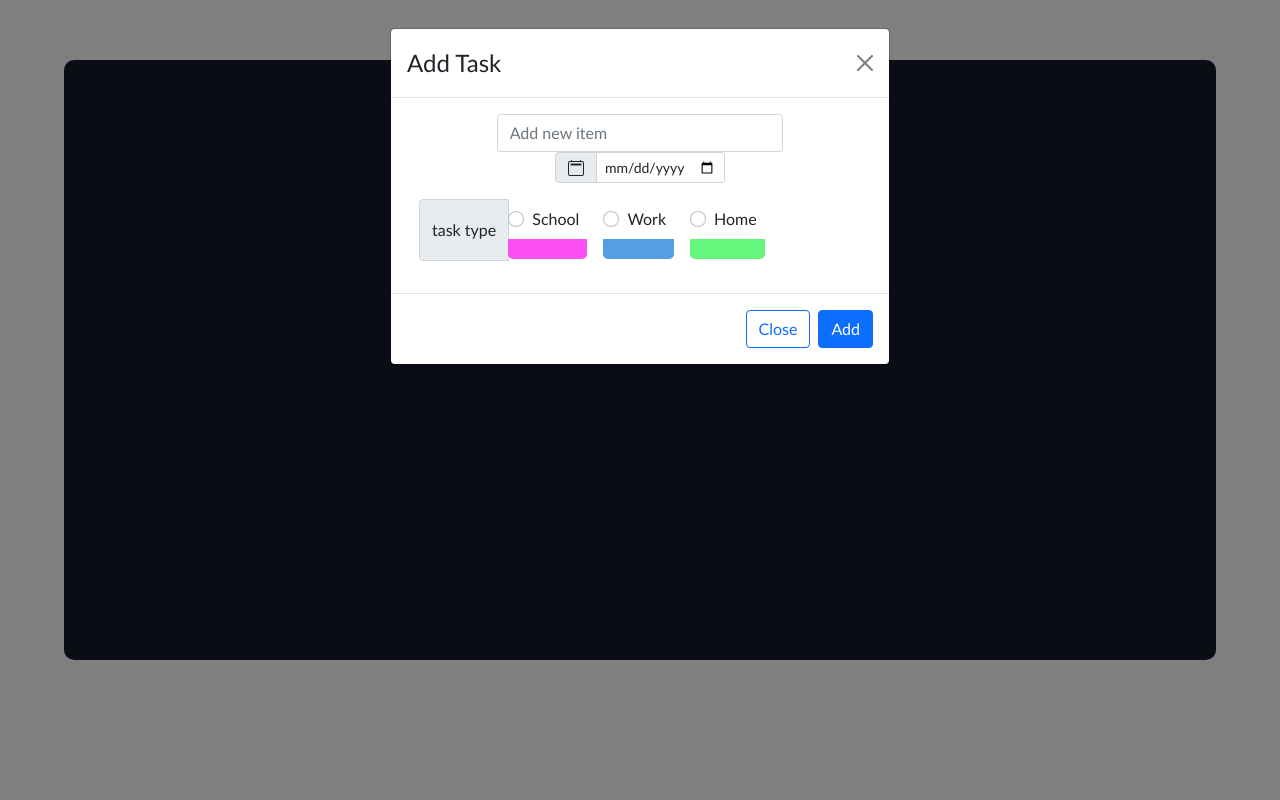
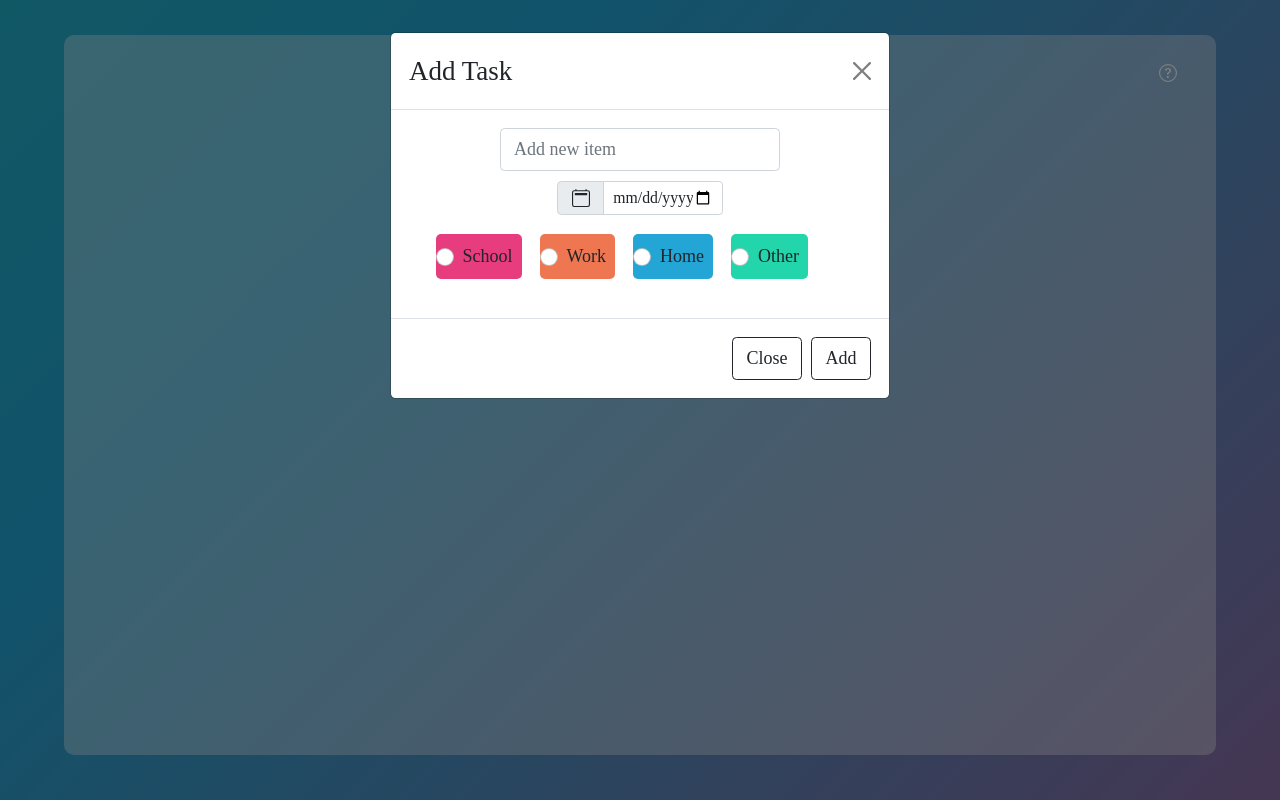
Before and after one commit to RachMink/todolist, a React (Create React App) app in the folder todolist/: page / in a window 1280 px wide. Both pictures are taken after a click on the button "Add new". Built offline with nearby package versions, Linux system fonts and the light colour scheme.

Commit message:
change bakground coloring and font

```diff
--- a/todolist/src/App.css
+++ b/todolist/src/App.css
@@ -1,12 +1,20 @@
 .App {
   text-align: center;
 }
+@import url('https://fonts.googleapis.com/css2?family=Indie+Flower&display=swap');
+@import url('https://fonts.googleapis.com/css2?family=Amatic+SC&family=Annie+Use+Your+Telescope&family=Cabin+Sketch:wght@700&family=Caveat&family=Coming+Soon&family=Crafty+Girls&family=Fredericka+the+Great&family=Gochi+Hand&family=Monoton&family=Moo+Lah+Lah&family=Patrick+Hand&family=Permanent+Marker&family=Poiret+One&display=swap');
+@import url('https://fonts.googleapis.com/css2?family=Cabin+Sketch&display=swap');
 * {
   box-sizing: border-box;
   margin: 0;
   padding: 0;
-  font-family: 'Trebuchet MS', 'Lucida Sans Unicode', 'Lucida Grande',
-    'Lucida Sans', Arial, sans-serif;
+  font-size: large;
+  font-family: 'Coming Soon', cursive;
+}
+body{
+  background: linear-gradient(-45deg, #ee7752, #e73c7e, #23a6d5, #23d5ab);
+	background-size: 400% 400%;
+	animation: gradient 15s ease infinite;
 }
 
 .todo-app {
@@ -15,40 +23,48 @@
   justify-content: start;
   width: 90%;
   min-height: 600px;
-  background: #161a2b;
+  min-height: 90vh;
+  background: #fffefe5d;
   text-align: center;
-  margin: 60px auto;
+  margin: 35px auto;
   border-radius: 10px;
   padding-bottom: 32px;
+
+
+}
+
+@keyframes gradient {
+	0% {
+		background-position: 0% 50%;
+	}
+	50% {
+		background-position: 100% 50%;
+	}
+	100% {
+		background-position: 0% 50%;
+	}
 }
 
 h1 {
+  font-size: large;
+  font-size: 50px;
   margin: 32px 0;
-  color: #fff;
-  font-size: 24px;
+  color: #ffffff;
+  font-family: 'Fredericka the Great', cursive;
+
 }
 
 .todo-task-radio-text{
-  /* color:#fff; */
-  margin-left: 3px;
+  margin-left: 4px;
 }
 
-/* .complete {
+.complete {
   text-decoration: line-through;
   opacity: 0.4;
-} */
+}
 
 .todo-form {
   margin-bottom: 32px;
-}
-
-.todo-input {
-  padding: 14px 32px 14px 16px;
-  border-radius: 4px 0 0 4px;
-  border: 2px solid #5d0cff;
-  outline: none;
-  width: 320px;
-  background: transparent;
 }
 
 .todo-input::placeholder {
@@ -71,42 +87,55 @@ h1 {
 }
 
 .add{
-  background-color: aqua;
   width: 20%;
 }
 
 .todo-type{
   border-radius:5px;
 	padding:0.5rem;
-  justify-content: space-between;
-  display: flex;
-  /* margin-left:3px; */
+
+  /* justify-content: center;
+  display: flex; */
 }
+
 .todo{
 	border-radius: 10px;
 	padding: 1rem;
-	min-height: 170px;
+	min-height: 150px;
 	display: flex;
 	flex-direction: column;
+  text-align: left;
 	justify-content: space-between;
 	white-space: pre-wrap;
-  /* color: #fff; */
-  background-color: rgb(174, 176, 177);
+  background-color: rgb(253, 254, 255);
 }
 
 .Work{
-  border-bottom: 20px solid rgb(84, 158, 228);
+  border-bottom: 20px solid #ee7752;
 
 }
 .School{
- /* border-bottom: 3px solid var(--cyan); */
-  /* border-width: 3em; */
-  border-bottom: 20px solid rgb(252, 80, 243);
+  border-bottom: 20px solid #e73c7e;
+}
 
+.Home{
+  border-bottom: 20px solid #23a6d5;
 }
-.Home{
-  border-bottom: 20px solid rgb(100, 247, 124);
+.Other{
+  border-bottom: 20px solid #23d5ab;
+}
 
+.work{
+  background-color:#ee7752;
+}
+.school{
+  background-color: #e73c7e;
+}
+.home{
+  background-color: #23a6d5;
+}
+.other{
+  background-color: #23d5ab;
 }
 
 .todo-footer{
@@ -116,8 +145,33 @@ h1 {
 }
 
 
+
 .task-list {
+  margin: 1.5%;
   display: grid;
   grid-gap: 1rem;
-  grid-template-columns: repeat(auto-fill, minmax(250px, 1fr));
+  grid-template-columns: repeat(auto-fill, minmax(200px, 1fr));
 }
+
+.box{
+ height: 50px;
+ margin: 5px;
+ border-radius: 5px;
+ text-align: center;
+}
+
+.task-input{
+  margin: 10px;
+}
+
+.header{
+  display: inline;
+  margin-top: 1%;
+  margin-bottom: 1%;
+}
+.icon{
+  /* display: inline; */
+  /* font: 140px; */
+  margin-inline-end: auto;
+  margin-top: 25%;
+}
--- a/todolist/src/components/TaskForm.js
+++ b/todolist/src/components/TaskForm.js
@@ -49,7 +49,7 @@ function TaskForm(props) {
       <Container>
         <Button
           className="add"
-          variant="primary"
+          variant="outline-light"
           onClick={() => setAddNewModal(true)}
         >
           Add new
@@ -65,8 +65,8 @@ function TaskForm(props) {
             </Modal.Header>
 
             <Modal.Body className="show-grid">
-              <Container gap="2">
-                <Row className="justify-content-center">
+              <Container fluid>
+                <Row className="justify-content-center task-input">
                   <Col sm={8}>
                     {/* <div className="todo-input edit"> */}
                     <Form.Control
@@ -75,14 +75,15 @@ function TaskForm(props) {
                       value={input}
                       onChange={handleInputChange}
                       name="text"
+                      className="text-input"
                       //ref={inputRef}
                     />
                   </Col>
                 </Row>
 
-                <Row className="justify-content-center">
+                <Row className="justify-content-center task-input">
                   <Col sm={5}>
-                    <InputGroup className="mb-3" onChange={handleDateChange}>
+                    <InputGroup onChange={handleDateChange}>
                       <InputGroup.Text id="basic-addon1">
                         <Calendar2 />
                       </InputGroup.Text>
@@ -97,11 +98,11 @@ function TaskForm(props) {
                   </Col>
                 </Row>
 
-                <Row>
-                  <Col lg={12} className="justify-content-center">
-                    <div key={`inline-radio`} className="to-do type">
-                      <InputGroup className="mb-3">
-                        <InputGroup.Text>task type</InputGroup.Text>
+                <Row className="justify-content-center task-input">
+                  <Col lg={12}>
+                    <div key={`inline-radio`} className="todo-type">
+                      <InputGroup>
+                        {/* <InputGroup.Text>type</InputGroup.Text> */}
                         <FormGroup
                           name="type"
                           value={taskType}
@@ -114,9 +115,8 @@ function TaskForm(props) {
                             value="School"
                             name="type"
                             type="radio"
-                            //checked={taskType === "School"}
                             id="inline-radio-School"
-                            className="todo-type School"
+                            className="todo-type school"
                           />
                           <Form.Check
                             inline
@@ -124,9 +124,8 @@ function TaskForm(props) {
                             value="Work"
                             name="type"
                             type="radio"
-                            //checked={taskType === "Work"}
                             id="inline-radio-Work"
-                            className="todo-type Work"
+                            className="todo-type work"
                             //onChange={handleTypeChange}
                           />
                           <Form.Check
@@ -135,10 +134,18 @@ function TaskForm(props) {
                             label="Home"
                             name="type"
                             type="radio"
-                            //checked={taskType === "Home"}
                             id="inline-radio-Home"
-                            className="todo-type Home"
+                            className="todo-type home"
                             //onChange={handleTypeChange}
+                          />
+                          <Form.Check
+                            inline
+                            label="Other"
+                            value="Other"
+                            name="type"
+                            type="radio"
+                            id="inline-radio-Other"
+                            className="todo-type other"
                           />
                         </FormGroup>
                       </InputGroup>
@@ -152,11 +159,13 @@ function TaskForm(props) {
                 onClick={() => {
                   setAddNewModal(false);
                 }}
-                variant="outline-primary"
+                variant="outline-dark"
               >
                 Close
               </Button>
-              <Button onClick={handleSubmit}>Add</Button>
+              <Button variant="outline-dark" onClick={handleSubmit}>
+                Add
+              </Button>
             </Modal.Footer>
           </Modal>
         ) : null}
--- a/todolist/src/components/TaskList.js
+++ b/todolist/src/components/TaskList.js
@@ -2,16 +2,19 @@ import React, { useState } from "react";
 import TaskForm from "./TaskForm";
 import Task from "./Task";
 import Alert from "react-bootstrap/Alert";
-import { Container, Col, Row, Button } from "react-bootstrap";
-import { Question, QuestionCircle } from "react-bootstrap-icons";
+import { Container, Col, Row, Button, Modal } from "react-bootstrap";
+import { QuestionCircle } from "react-bootstrap-icons";
 
 function TaskList() {
   const [todos, setTodos] = useState([]);
-  const [show, setShow] = useState(false);
+  const [showAlert, setShowAlert] = useState(false);
+  const [showKey, setShowKey] = useState(false);
+  const [checkedTodo, setCheckedTodo] = useState(false);
+
 
   const addTodo = (todo) => {
     if (!todo.text || /^\s*$/.test(todo.text)) {
-    setShow(true);
+    setShowAlert(true);
     return;
     }
     const newTodos = [todo, ...todos];
@@ -35,6 +38,7 @@ function TaskList() {
   };
 
   const completeTodo = (id) => {
+    setCheckedTodo(true);
     let updatedTodos = todos.map((todo) => {
       if (todo.id === id) {
         todo.isComplete = !todo.isComplete;
@@ -44,15 +48,62 @@ function TaskList() {
     setTodos(updatedTodos);
   };
 
+  const openKey=()=>{
+    setShowKey(true);
+  };
+  const handleCloseKey=()=>{
+    setShowKey(false);
+  }
+
   return (
     <>
-      <h1>
-        Getting things done.
-        <QuestionCircle color="white" />
-      </h1>
+      <Container fluid className="header">
+        <Row className="justify-content-center">
+          <Col lg={1} />
+          <Col lg={10}>
+            <h1>Let's Do It.</h1>
+          </Col>
+          <Col lg={1}>
+            <QuestionCircle
+              color="white"
+              className="icon"
+              onClick={() => {
+                openKey();
+              }}
+            />
+          </Col>
+        </Row>
+      </Container>
+
+      <Modal show={showKey} onHide={handleCloseKey}>
+        <Modal.Header closeButton>
+          <Modal.Title>Color Key</Modal.Title>
+        </Modal.Header>
+        <Modal.Body>
+          <Container>
+            <Row className="justify-content-center">
+              <div className="box school">School</div>
+            </Row>
+            <Row className="justify-content-center">
+              <div className="box work">Work</div>
+            </Row>
+            <Row className="justify-content-center">
+              <div className="box home">Home</div>
+            </Row>
+            <Row className="justify-content-center">
+              <div className="box other">Other</div>
+            </Row>
+          </Container>
+        </Modal.Body>
+        <Modal.Footer>
+          <Button variant="outline-dark" onClick={handleCloseKey}>
+            Close
+          </Button>
+        </Modal.Footer>
+      </Modal>
 
       <TaskForm onSubmit={addTodo} />
-      {!show ? (
+      {!showAlert ? (
         <div className="task-list">
           <Task
             todos={todos}
@@ -62,16 +113,14 @@ function TaskList() {
           />
         </div>
       ) : (
-
         <Alert
           className="alert"
           variant="danger"
-            onClose={() => setShow(false)}
+          onClose={() => setShowAlert(false)}
           dismissible
         >
           <p>Oops, you tried adding an empty task</p>
         </Alert>
-
       )}
     </>
   );
--- a/todolist/src/index.css
+++ /dev/null
@@ -1,13 +0,0 @@
-body {
-  margin: 0;
-  font-family: -apple-system, BlinkMacSystemFont, 'Segoe UI', 'Roboto', 'Oxygen',
-    'Ubuntu', 'Cantarell', 'Fira Sans', 'Droid Sans', 'Helvetica Neue',
-    sans-serif;
-  -webkit-font-smoothing: antialiased;
-  -moz-osx-font-smoothing: grayscale;
-}
-
-code {
-  font-family: source-code-pro, Menlo, Monaco, Consolas, 'Courier New',
-    monospace;
-}
--- a/todolist/src/index.js
+++ b/todolist/src/index.js
@@ -1,6 +1,6 @@
 import React from 'react';
 import ReactDOM from 'react-dom';
-import './index.css';
+// import './index.css';
 import App from './App';
 import 'bootstrap/dist/css/bootstrap.css';
 // Put any other imports below so that CSS from your
```
Also changed, not shown: todolist/src/components/Task.js (+5 -22 lines). Lines whose indentation alone changed are shown as unchanged.
